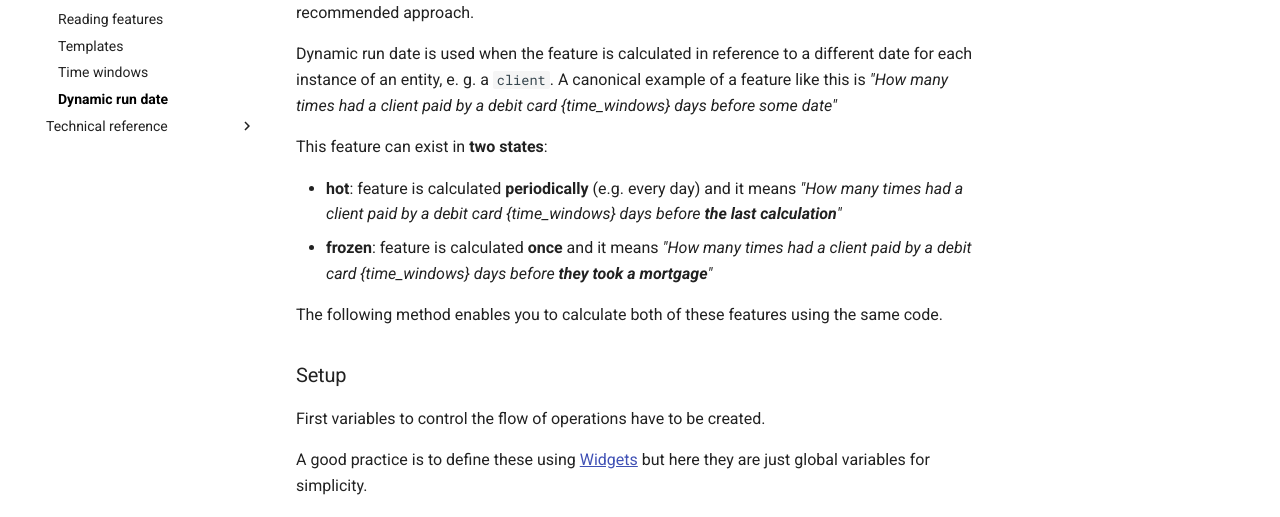
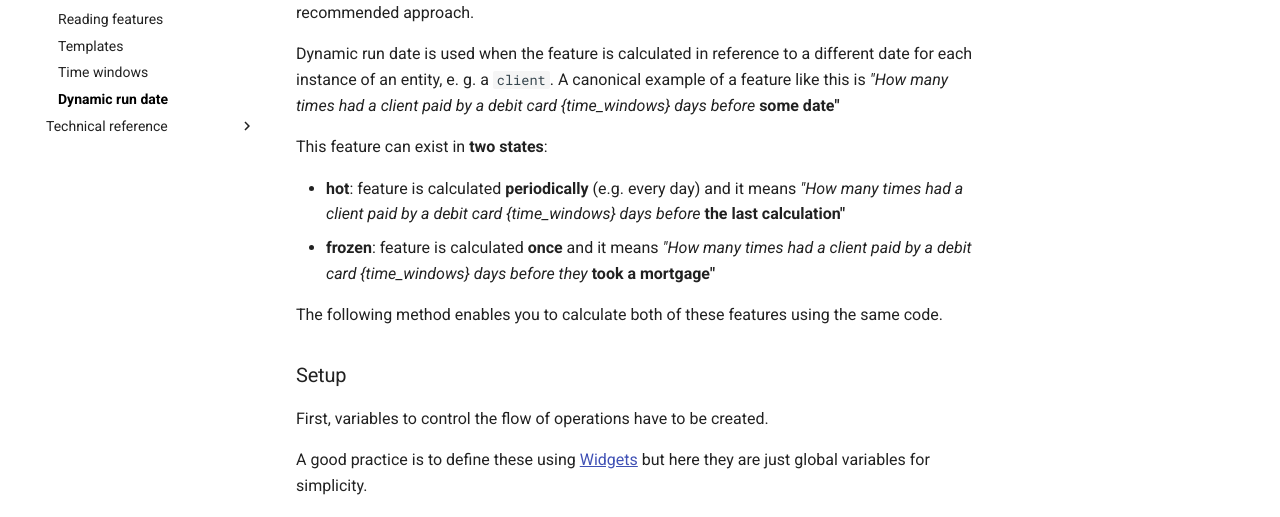
Before and after one commit to daipe-ai/platform-docs, an MkDocs documentation site: the page built from docs/feature-store/dynamic-run-date.md, in a window 1280 px wide and 900 px high. Shown: the part 329-846 px from the top of the window. Built offline with MkDocs 1.6.1 and Material for MkDocs 9.7.7, drawn with Linux system fonts in a browser that asks for light colours; comment, search, counter and statistics services are not loaded.

Commit message:
Minor styling fixes

```diff
--- a/docs/feature-store/dynamic-run-date.md
+++ b/docs/feature-store/dynamic-run-date.md
@@ -7,18 +7,18 @@ Before reading this article, it is recommended to get familiar with [using time
 If you need to create __the same feature__ for a __fixed__ as well as __dynamic__ `run_date`, here is the recommended approach.
 
 Dynamic run date is used when the feature is calculated in reference to a different date for each instance of an entity, e. g. a `client`.
-A canonical example of a feature like this is _"How many times had a client paid by a debit card {time_windows} days before some date"_
+A canonical example of a feature like this is _"How many times had a client paid by a debit card {time_windows} days before_ __some date"__
 
 This feature can exist in __two states__:
 
-- __hot__: feature is calculated __periodically__ (e.g. every day) and it means _"How many times had a client paid by a debit card {time_windows} days before __the last calculation__"_
-- __frozen__: feature is calculated __once__ and it means _"How many times had a client paid by a debit card {time_windows} days before __they took a mortgage__"_
+- __hot__: feature is calculated __periodically__ (e.g. every day) and it means _"How many times had a client paid by a debit card {time_windows} days before_ __the last calculation"__
+- __frozen__: feature is calculated __once__ and it means _"How many times had a client paid by a debit card {time_windows} days before they_ __took a mortgage"__
 
 The following method enables you to calculate both of these features using the same code.
 
 ### Setup
 
-First variables to control the flow of operations have to be created.
+First, variables to control the flow of operations have to be created.
 
 A good practice is to define these using [Widgets](../using-widgets.md) but here they are just global variables for simplicity.
 
```
